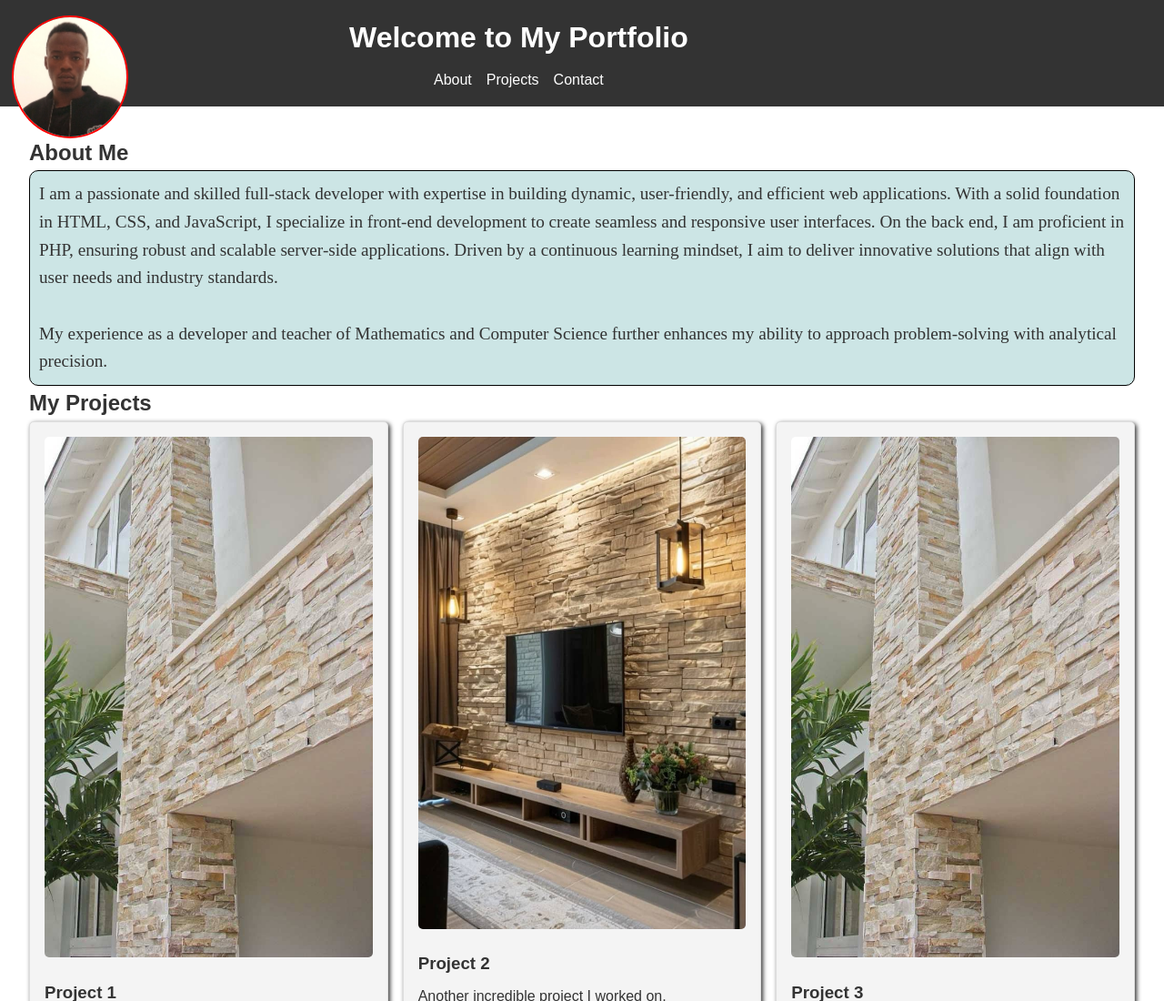
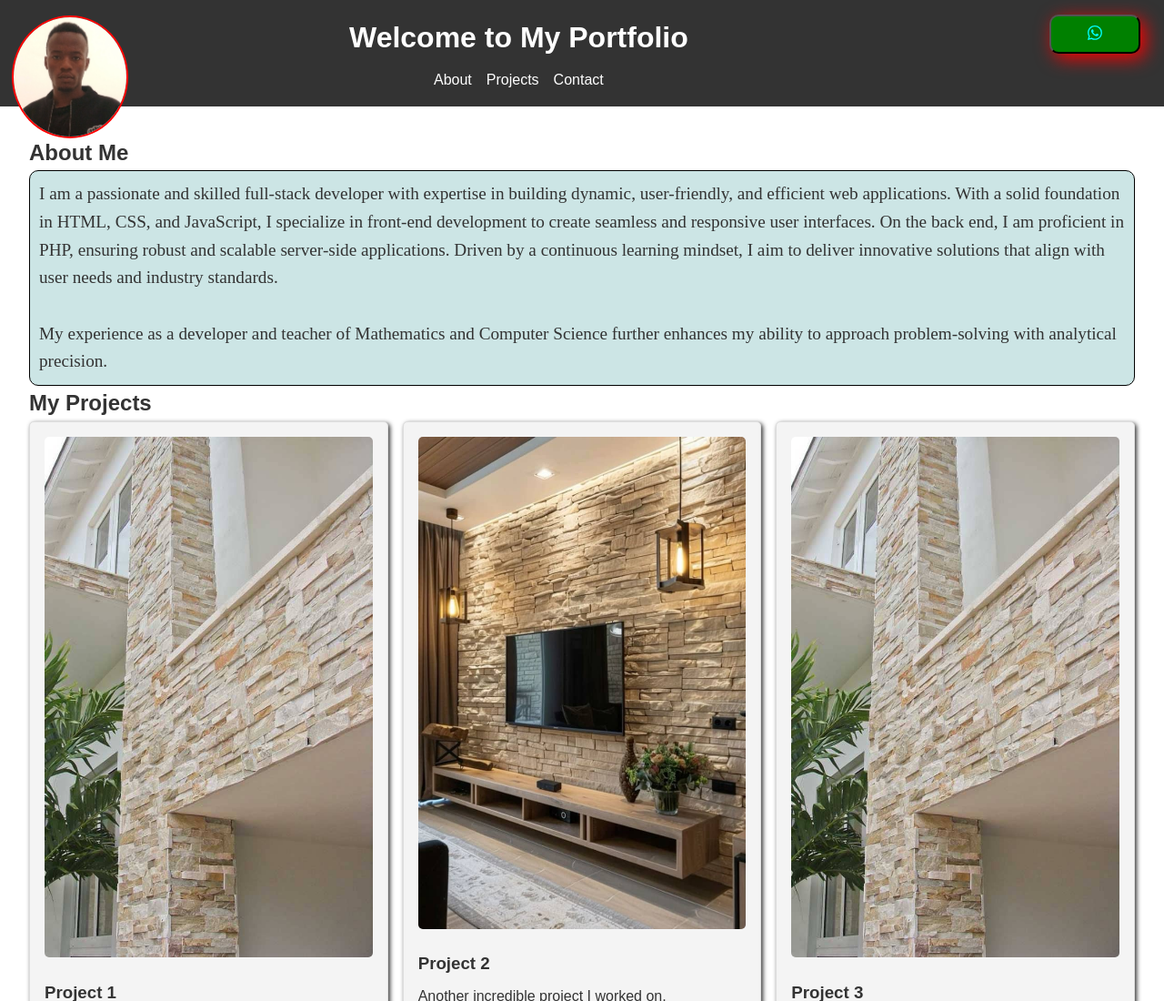
Before and after one commit to Yanickd10/codingHub, a plain HTML site: page index.html in a window 1280 px wide. Shown: the top 1100 px of the page at 91% size. Drawn offline with Linux system fonts and the light colour scheme.

Commit message:
new commit

```diff
--- a/index.html
+++ b/index.html
@@ -20,7 +20,11 @@
             <a href="#contact">Contact</a>
         </nav>
       </div>
-
+       <div class="whstp">
+        <button><a id="whstp" href="https://wa.me/250791357676?text=Hello%20there!"><svg xmlns="http://www.w3.org/2000/svg" height="16" fill="currentColor" class="bi bi-whatsapp" viewBox="0 0 16 16">
+            <path d="M13.601 2.326A7.85 7.85 0 0 0 7.994 0C3.627 0 .068 3.558.064 7.926c0 1.399.366 2.76 1.057 3.965L0 16l4.204-1.102a7.9 7.9 0 0 0 3.79.965h.004c4.368 0 7.926-3.558 7.93-7.93A7.9 7.9 0 0 0 13.6 2.326zM7.994 14.521a6.6 6.6 0 0 1-3.356-.92l-.24-.144-2.494.654.666-2.433-.156-.251a6.56 6.56 0 0 1-1.007-3.505c0-3.626 2.957-6.584 6.591-6.584a6.56 6.56 0 0 1 4.66 1.931 6.56 6.56 0 0 1 1.928 4.66c-.004 3.639-2.961 6.592-6.592 6.592m3.615-4.934c-.197-.099-1.17-.578-1.353-.646-.182-.065-.315-.099-.445.099-.133.197-.513.646-.627.775-.114.133-.232.148-.43.05-.197-.1-.836-.308-1.592-.985-.59-.525-.985-1.175-1.103-1.372-.114-.198-.011-.304.088-.403.087-.088.197-.232.296-.346.1-.114.133-.198.198-.33.065-.134.034-.248-.015-.347-.05-.099-.445-1.076-.612-1.47-.16-.389-.323-.335-.445-.34-.114-.007-.247-.007-.38-.007a.73.73 0 0 0-.529.247c-.182.198-.691.677-.691 1.654s.71 1.916.81 2.049c.098.133 1.394 2.132 3.383 2.992.47.205.84.326 1.129.418.475.152.904.129 1.246.08.38-.058 1.171-.48 1.338-.943.164-.464.164-.86.114-.943-.049-.084-.182-.133-.38-.232"/>
+          </svg></a></button>
+       </div>
     </header>
 
     <div class="container">
--- a/style.css
+++ b/style.css
@@ -40,6 +40,20 @@ nav {
     width: 10%;
     border-radius: 50%;
     border: 2px solid red;
+}
+ button
+ {
+    background-color:green;
+    width: 100px;
+    height: 50%;
+    padding: 10px;
+    border-radius: 10px;
+    box-shadow: 5px 5px 20px red;
+ }
+.whstp
+{
+    position: absolute;
+    right: 2%;
 }
 
 nav a {
@@ -87,6 +101,10 @@ nav a:hover {
 .card:hover {
     transform: scale(1.05);
 }
+path
+{
+    color: cyan;
+}
 
 .card img{
     width: 100%;
@@ -127,10 +145,16 @@ width: 90%;
 {
     position: relative;
     left: 1%;
+    margin-top: 4%;
     margin-top: 1px;
     width: 100%;
     border-radius: 50%;
     border: 2px solid red;
 }
+button
+{
+     box-shadow: 2px 2px 5px black;
+    border-radius: 10px;
+}
 
 }
```
Also changed, not shown: 2 other files.
